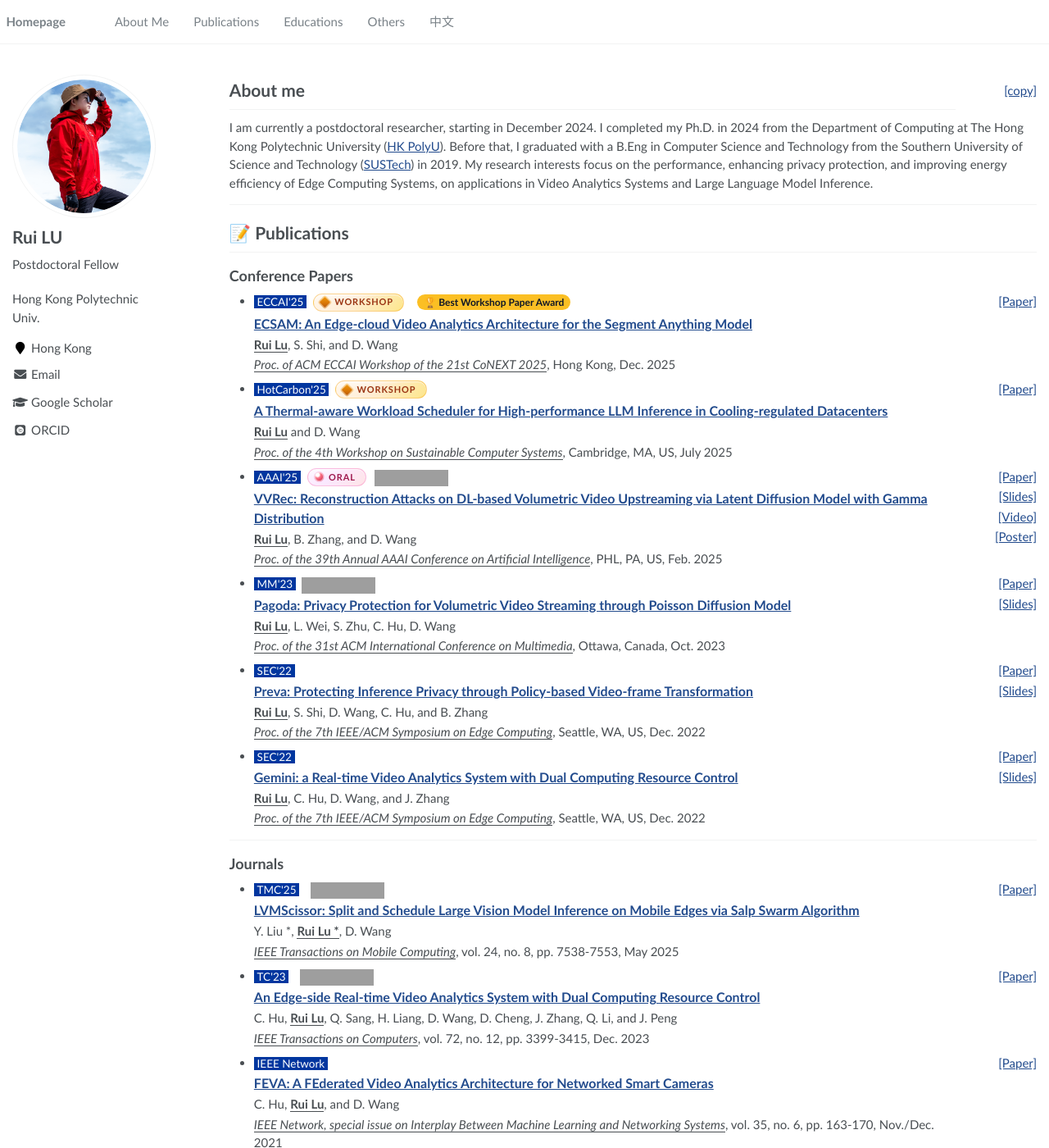
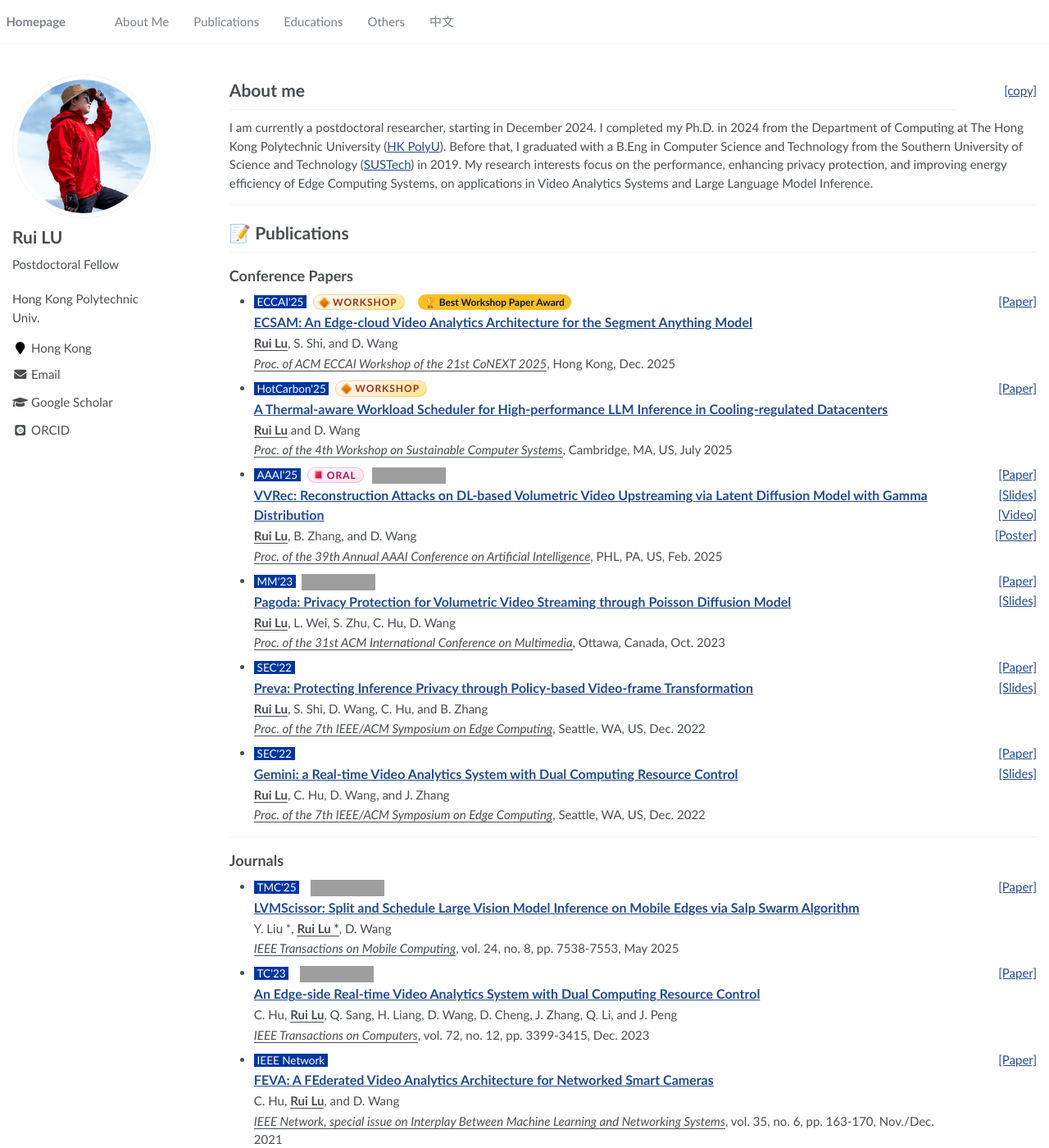
Before and after one commit to SladeLu/sladelu.github.io, a Jekyll site: the page built from _pages/about.md, in a window 1280 px wide and 1400 px high. Shown: the whole window at 82% size. Built offline with Jekyll 4.4.1, drawn with Linux system fonts in a browser that asks for light colours; some web fonts are replaced; grey boxes are pictures that could not be loaded.

Commit message:
Update main.scss

```diff
--- a/assets/css/main.scss
+++ b/assets/css/main.scss
@@ -122,8 +122,8 @@
 .typemark {
     display: inline-flex;
     align-items: center;
-    gap: 0.42rem;
-    padding: 0.24rem 0.82rem 0.28rem 0.56rem;
+    gap: 0.38rem;
+    padding: 2px 8px;
     margin-right: 0.42rem;
     border-radius: 999px;
     border: 1px solid rgba(99, 102, 241, 0.26);
@@ -131,7 +131,7 @@
       radial-gradient(140% 180% at 20% -20%, rgba(255, 255, 255, 0.9) 0%, rgba(255, 255, 255, 0) 42%),
       linear-gradient(120deg, #ffffff 0%, #f8fafc 52%, #eef2ff 100%);
     color: #0f172a;
-    font-size: 0.73em;
+    font-size: 0.8em;
     font-weight: 800;
     letter-spacing: 0.08em;
     text-transform: uppercase;
@@ -146,9 +146,9 @@
 
 .typemark::before {
     content: "";
-    width: 0.72rem;
-    height: 0.72rem;
-    border-radius: 999px;
+    width: 0.64rem;
+    height: 0.64rem;
+    border-radius: 2px;
     display: inline-flex;
     align-items: center;
     justify-content: center;
@@ -197,7 +197,8 @@
 }
 
 .typemark[data-type*="oral"]::before {
-    background: radial-gradient(circle at 32% 28%, #ffffff 0 18%, #fb7185 36%, #be123c 100%);
+    background: linear-gradient(135deg, #fb7185 0%, #e11d48 50%, #9f1239 100%);
+    border-radius: 2px;
     box-shadow: inset 0 0 0 1px rgba(255, 255, 255, 0.55), 0 0 0 1px rgba(244, 114, 182, 0.3);
 }
 
```
